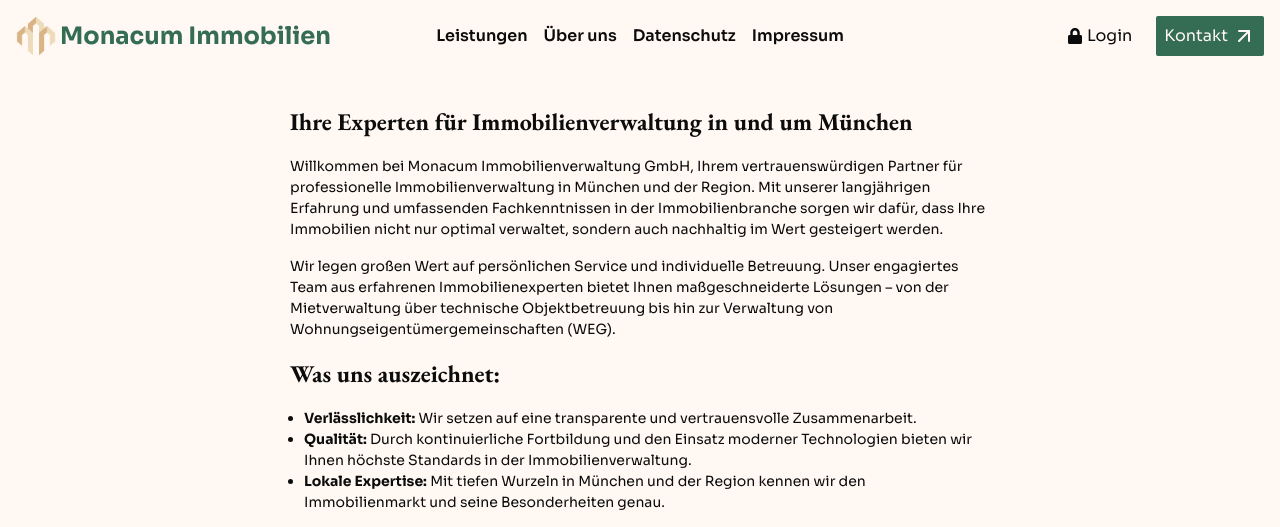
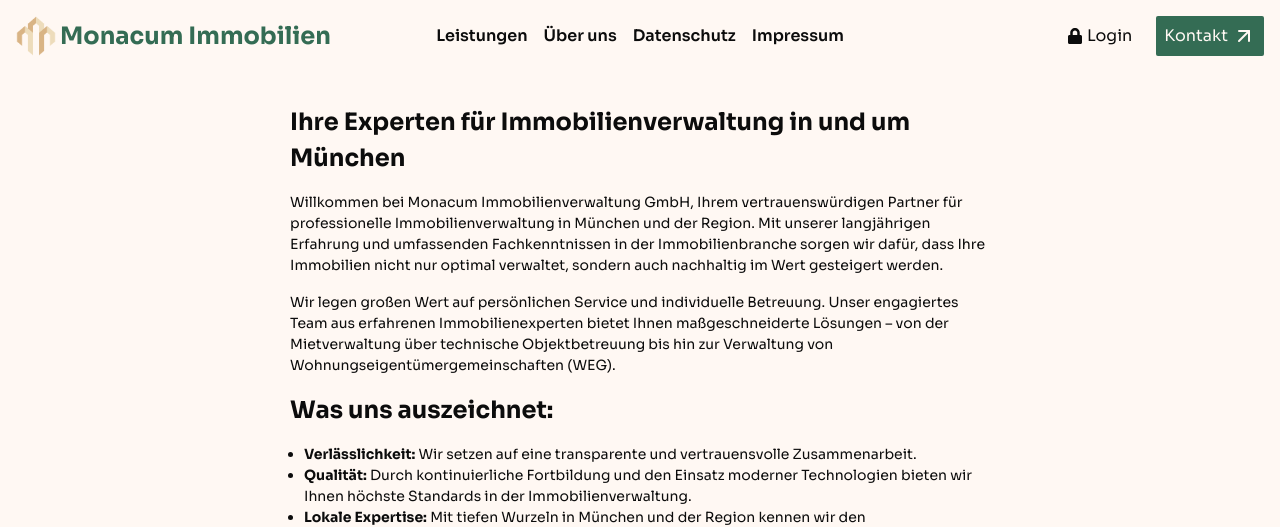
Before and after one commit to JollyGrin/monacum, a Next.js app: page /uber in a window 1280 px wide. Shown: the top 527 px of the page. Built offline with nearby package versions, Linux system fonts and the light colour scheme.

Commit message:
change font family

```diff
--- a/pages/uber.tsx
+++ b/pages/uber.tsx
@@ -32,7 +32,7 @@ export default function Home() {
           </Box>
           <Container>
             <Flex direction="column" maxW="700px" m="0 auto" gap="2rem">
-              <Text fontWeight={700} fontFamily="header" fontSize="3rem">
+              <Text fontWeight={700} fontSize="3rem">
                 Ihre Experten für Immobilienverwaltung in und um München
               </Text>
               <Text>
@@ -51,7 +51,7 @@ export default function Home() {
                 der Mietverwaltung über technische Objektbetreuung bis hin zur
                 Verwaltung von Wohnungseigentümergemeinschaften (WEG).
               </Text>
-              <Text fontWeight={700} fontFamily="header" fontSize="3rem">
+              <Text fontWeight={700} fontSize="3rem">
                 Was uns auszeichnet:
               </Text>
               <UnorderedList>
```
